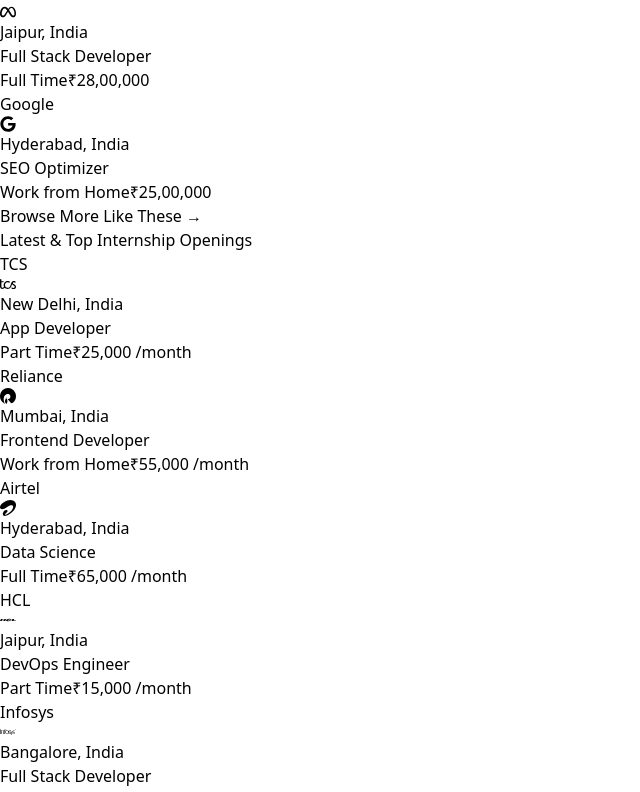
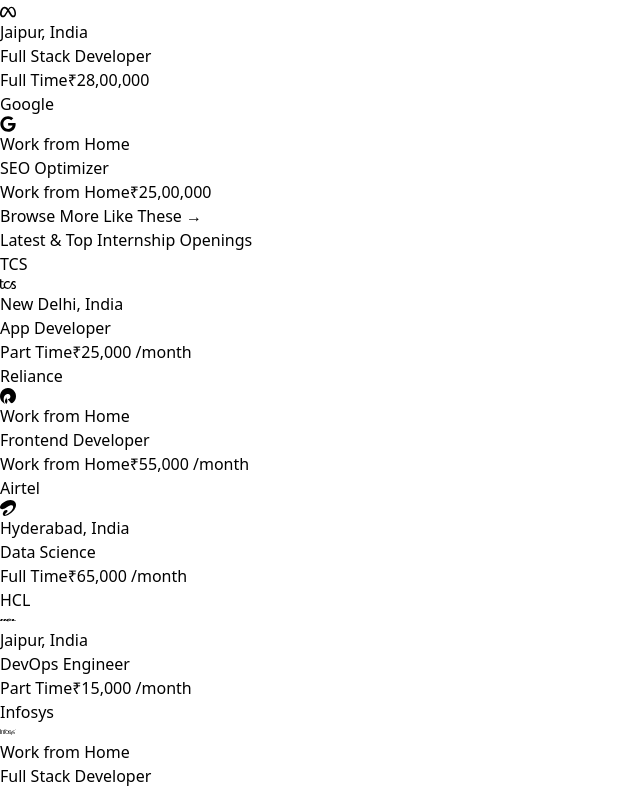
Before and after one commit to kunal-216/Job-Portal, a React (Vite) app in the folder frontend/: page / in a window 1280 px wide. Shown: the part 1941-2733 px from the top of the page, without its empty margins (0-640 px from the left). Built offline with nearby package versions, Linux system fonts and the light colour scheme.

Commit message:
first commit

```diff
--- a/frontend/src/components/LatestInternships/LatestInternships.jsx
+++ b/frontend/src/components/LatestInternships/LatestInternships.jsx
@@ -18,7 +18,7 @@
         {
             id: 2,
             companyName: "Reliance",
-            location: "Mumbai, India",
+            location: "Work from Home",
             internshipTitle: "Frontend Developer",
             stipend: "₹55,000 /month",
             internshipTimings: "Work from Home",
@@ -45,7 +45,7 @@
         {
             id: 5,
             companyName: "Infosys",
-            location: "Bangalore, India",
+            location: "Work from Home",
             internshipTitle: "Full Stack Developer",
             stipend: "₹40,000 /month",
             internshipTimings: "Work from Home",
--- a/frontend/src/components/LatestJobs/LatestJobs.jsx
+++ b/frontend/src/components/LatestJobs/LatestJobs.jsx
@@ -10,7 +10,7 @@
     {
       id: 1,
       companyName: "Microsoft",
-      location: "New Delhi, India",
+      location: "Work from Home",
       jobTitle: "Software Developer",
       salary: "₹55,00,000",
       jobTimings: "Work from Home",
@@ -46,7 +46,7 @@
     {
       id: 5,
       companyName: "Google",
-      location: "Hyderabad, India",
+      location: "Work from Home",
       jobTitle: "SEO Optimizer",
       salary: "₹25,00,000",
       jobTimings: "Work from Home",
```
